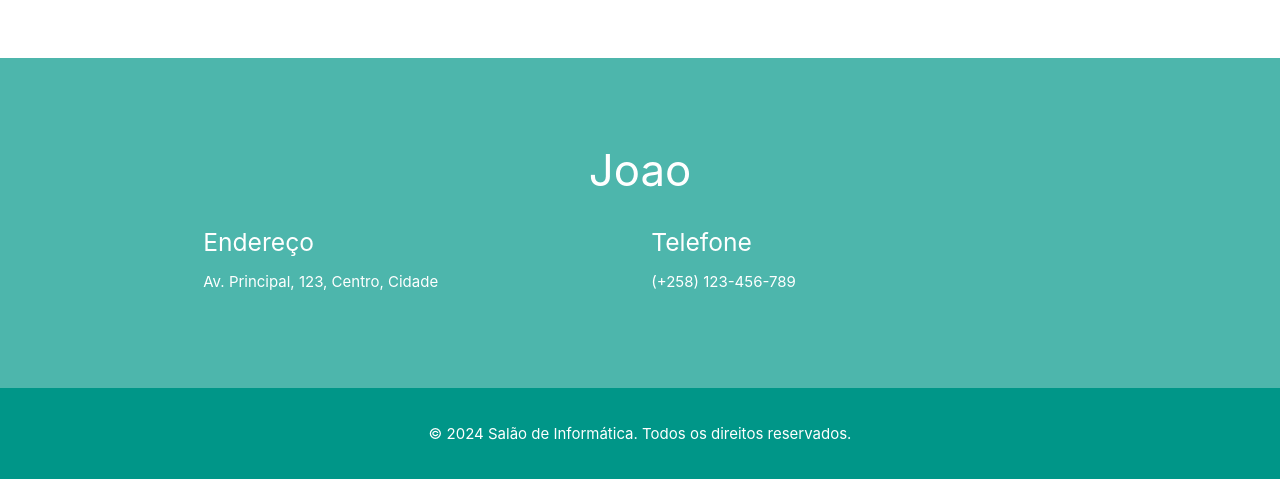
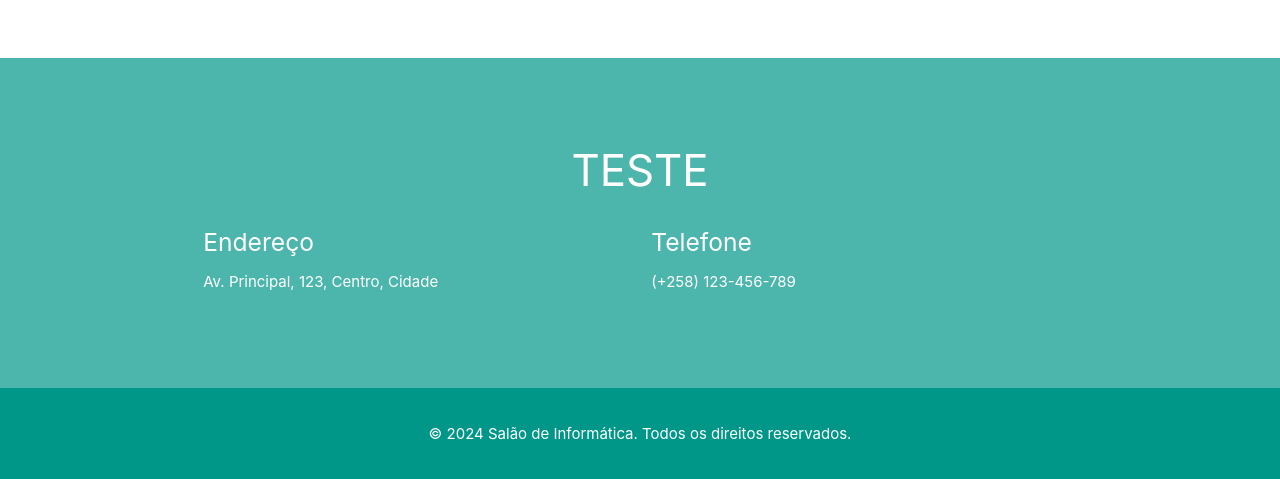
Before and after one commit to ritagimo/Informatica, a plain HTML site: page index.html in a window 1280 px wide. Shown: the part 2285-2764 px from the top of the page. Drawn offline with nearby package versions, Linux system fonts and the light colour scheme.

Commit message:
Update index.html

```diff
--- a/index.html
+++ b/index.html
@@ -155,7 +155,7 @@
     <!-- Seção de Contato -->
     <section class="section teal lighten-2 white-text">
         <div class="container">
-            <h3 class="center-align">Joao</h3>
+            <h3 class="center-align">TESTE</h3>
             <div class="row">
                 <div class="col s12 m6">
                     <h5>Endereço</h5>
```
